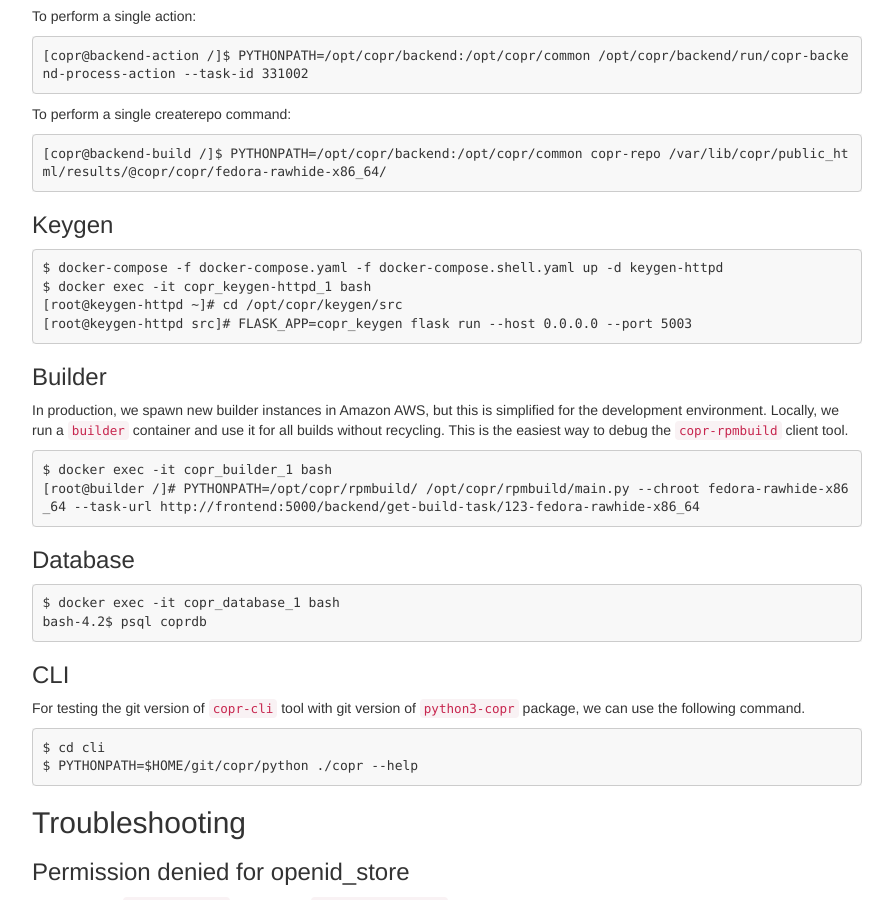
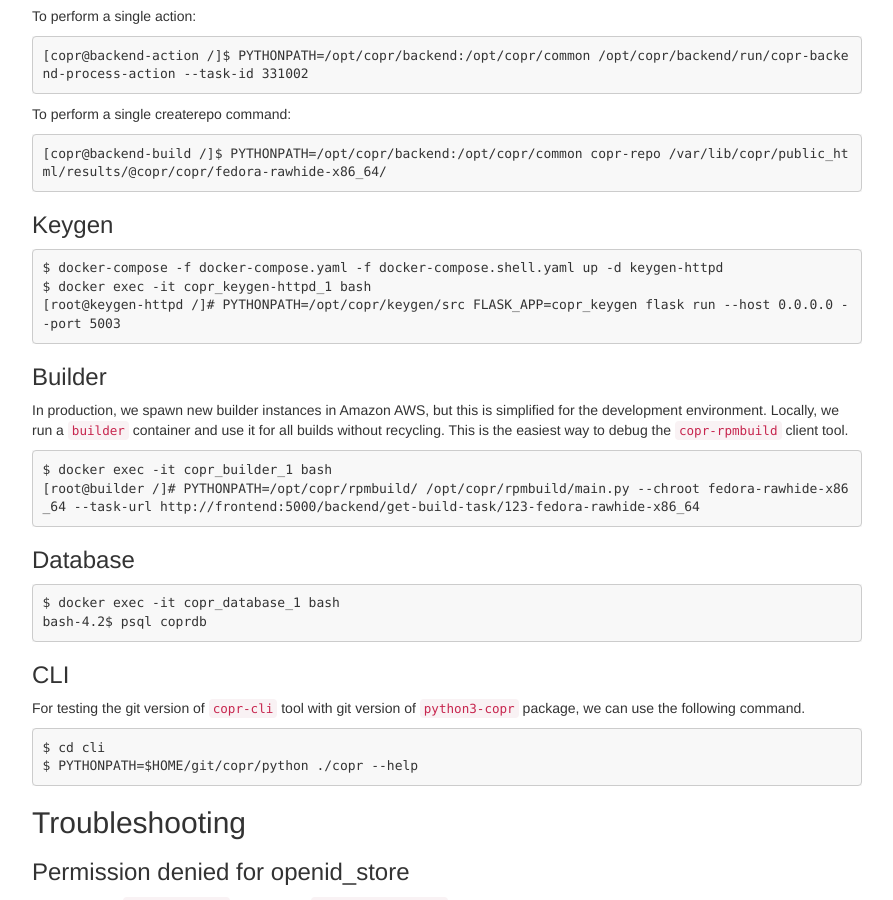
Before and after one commit to FrostyX/frostyx.github.io, a Jekyll site: the page built from _posts/2020-12-31-copr-docker-compose-without-supervisord.md, in a window 1280 px wide and 900 px high, scrolled down 2885 px. Shown: the whole window, without its empty margins (193-1086 px from the left). Built offline with Jekyll 4.4.1, drawn with Linux system fonts in a browser that asks for light colours; nearby versions of some CDN libraries; comment, search, counter and statistics services are not loaded; some of the changed text lies outside the part shown.

Commit message:
Update the command for copr-keygen development

````diff
--- a/_posts/2020-12-31-copr-docker-compose-without-supervisord.md
+++ b/_posts/2020-12-31-copr-docker-compose-without-supervisord.md
@@ -203,8 +203,7 @@
 ```
 $ docker-compose -f docker-compose.yaml -f docker-compose.shell.yaml up -d keygen-httpd
 $ docker exec -it copr_keygen-httpd_1 bash
-[root@keygen-httpd ~]# cd /opt/copr/keygen/src
-[root@keygen-httpd src]# FLASK_APP=copr_keygen flask run --host 0.0.0.0 --port 5003
+[root@keygen-httpd /]# PYTHONPATH=/opt/copr/keygen/src FLASK_APP=copr_keygen flask run --host 0.0.0.0 --port 5003
 ```
 
 ### Builder
````
Also changed, not shown: other parts of _posts/2020-12-31-copr-docker-compose-without-supervisord.md (+1 -1 lines).
